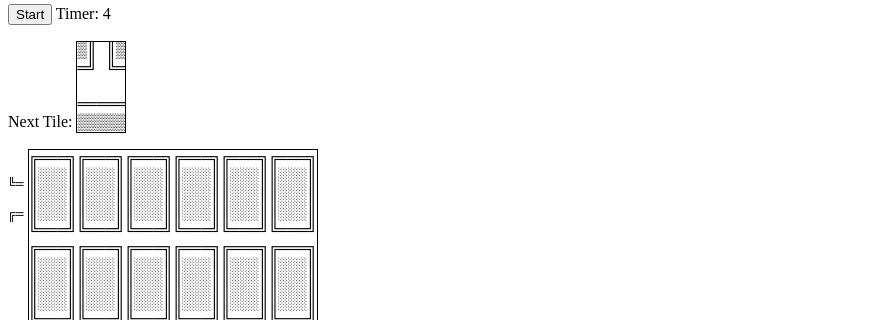
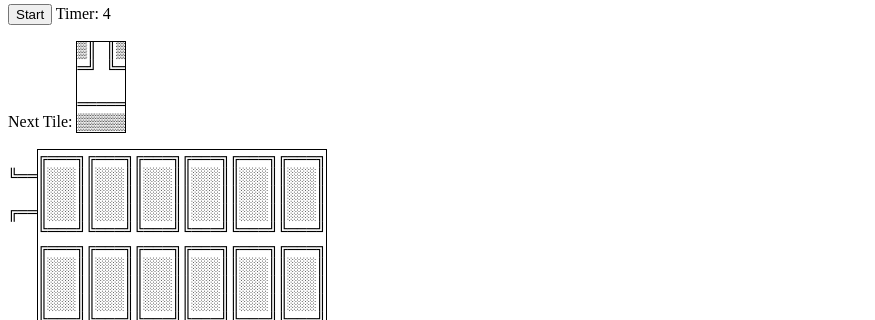
Before and after one commit to DesHorsley/Pipes, a website with bundled scripts: page index.html in a window 1280 px wide. Shown: the part 62-382 px from the top of the page, 0-875 px from the left. Built offline with nearby package versions, Linux system fonts and the light colour scheme.

Commit message:
entry tile is part of gameState, and rendered by GameHelper

```diff
--- a/gameHelper.js
+++ b/gameHelper.js
@@ -61,6 +61,10 @@ class GameHelper {
         GameHelper.removeChildElements(timer);
         timer.appendChild(doc.createTextNode(parseInt(state.timer/10,10)));
 
+        var entry = doc.getElementById('entry');
+        GameHelper.removeChildElements(entry);
+        GameHelper.setTile(entry, state.entryTile.tile.tileDisplay(), doc);
+
         var board = doc.getElementById('board');
         GameHelper.removeChildElements(board);
         state.tilePositions.forEach(function(row, rowIndex) {
@@ -92,7 +96,10 @@ class GameHelper {
             }
         }
 
-        return Object.assign({}, state, {tilePositions: tiles});
+        return Object.assign({}, state, {
+            tilePositions: tiles,
+            entryTile: new TilePosition(PipeTiles.entry)
+        });
     }
 }
 
--- a/gameState.js
+++ b/gameState.js
@@ -6,6 +6,7 @@ function GameState(tileBag = {}) {
     this.nextTile = undefined;
     this.tileBag = tileBag;
     this.timer = 0;
+    this.entryTile = undefined;
 }
 
 GameState.prototype.inFlowState = function (flowState) {
--- a/index.html
+++ b/index.html
@@ -21,8 +21,8 @@ Pipes
 	<div>
 		Next Tile: <pre id="next-tile" class="next-tile"></pre>
 	</div>
-	<div class="entry">
-<pre>
+	<div class="entry-container">
+<pre id="entry" class="tile">
 
 ╚═
 
--- a/pipes.css
+++ b/pipes.css
@@ -16,8 +16,16 @@
 	font-family: Courier;
 }
 
-.entry {
+.entry-container {
 	display: inline-block;
+	vertical-align: top;
+}
+
+#entry {
+	/* Line the entry up with the first pipe */
+	margin-right: -4px;
+	padding-top: 1px;
+
 	vertical-align: top;
 	font-family: Courier;
 }
--- a/tile.js
+++ b/tile.js
@@ -12,6 +12,10 @@ Tile.prototype.tileDisplay = function() {
 
     var isBlankTile = function() {
         return !self.clearUp && !self.clearDown && !self.clearLeft && !self.clearRight;
+    }
+
+    var isEntryTile = function() {
+        return !self.clearUp && !self.clearDown && !self.clearLeft && self.clearRight;
     }
 
     var setTopOrBottom = function(clear) {
@@ -67,6 +71,16 @@ Tile.prototype.tileDisplay = function() {
         ];
     }
 
+    if (isEntryTile()) {
+        return [
+        '   ',
+        '╚══',
+        '   ',
+        '╔══',
+        '   '
+        ]
+    }
+
     arr.push(setTopOrBottom(self.clearUp));
     arr.push(setRow2());
     arr.push(setRow3());
--- a/tiles.js
+++ b/tiles.js
@@ -2,6 +2,7 @@ if (typeof require !== 'undefined') var Tile = require('./tile.js');
 
 var PipeTiles = {
     blank: new Tile( 0, false, false, false, false ),
+    entry: new Tile(0, false, false, false, true),
     straight: new Tile(8, false, false, true, true),
     downLeft: new Tile(4, true, false, true, false),
     downRight: new Tile(4, true, false, false, true),
```
Also changed, not shown: spec/gameHelperSpec.js (+2 -2 lines), spec/tileSpec.js (+12 -0 lines).
